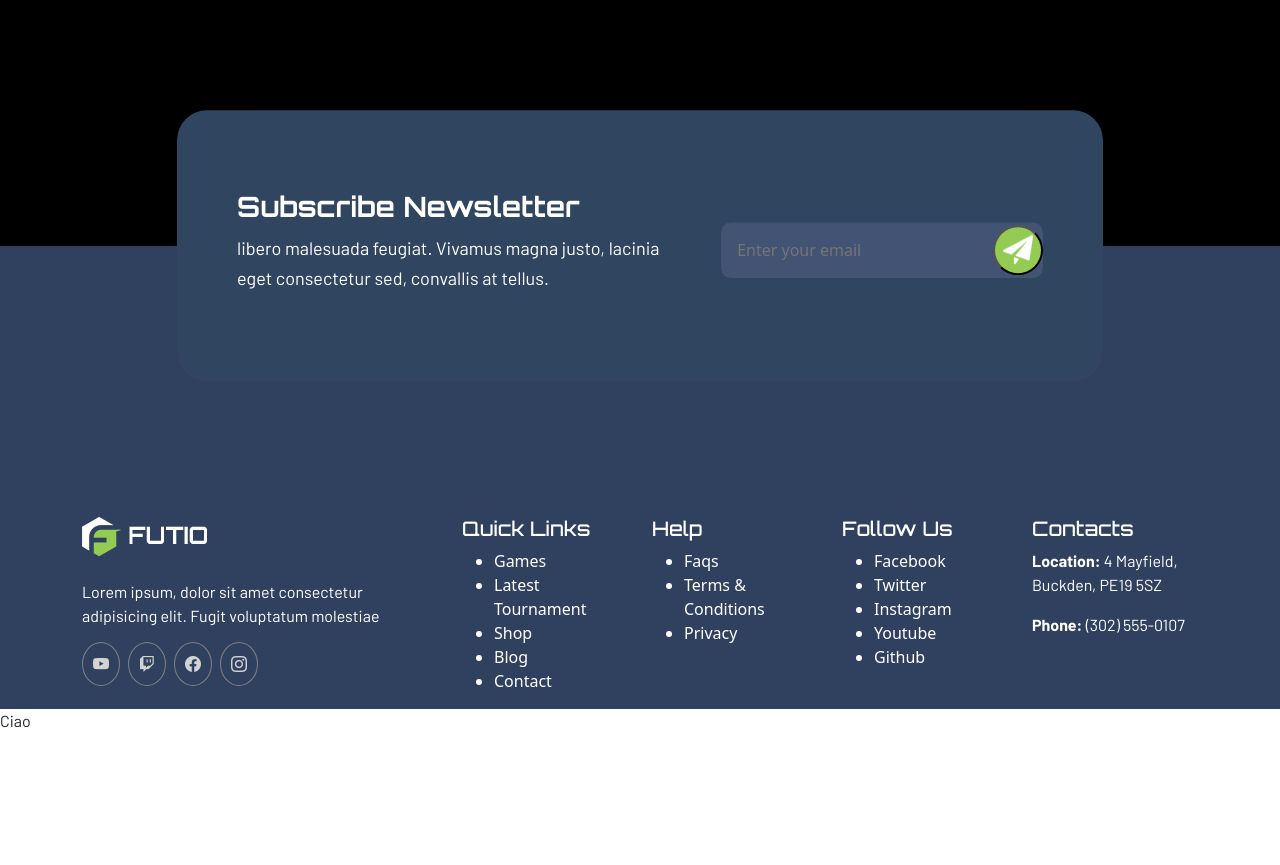
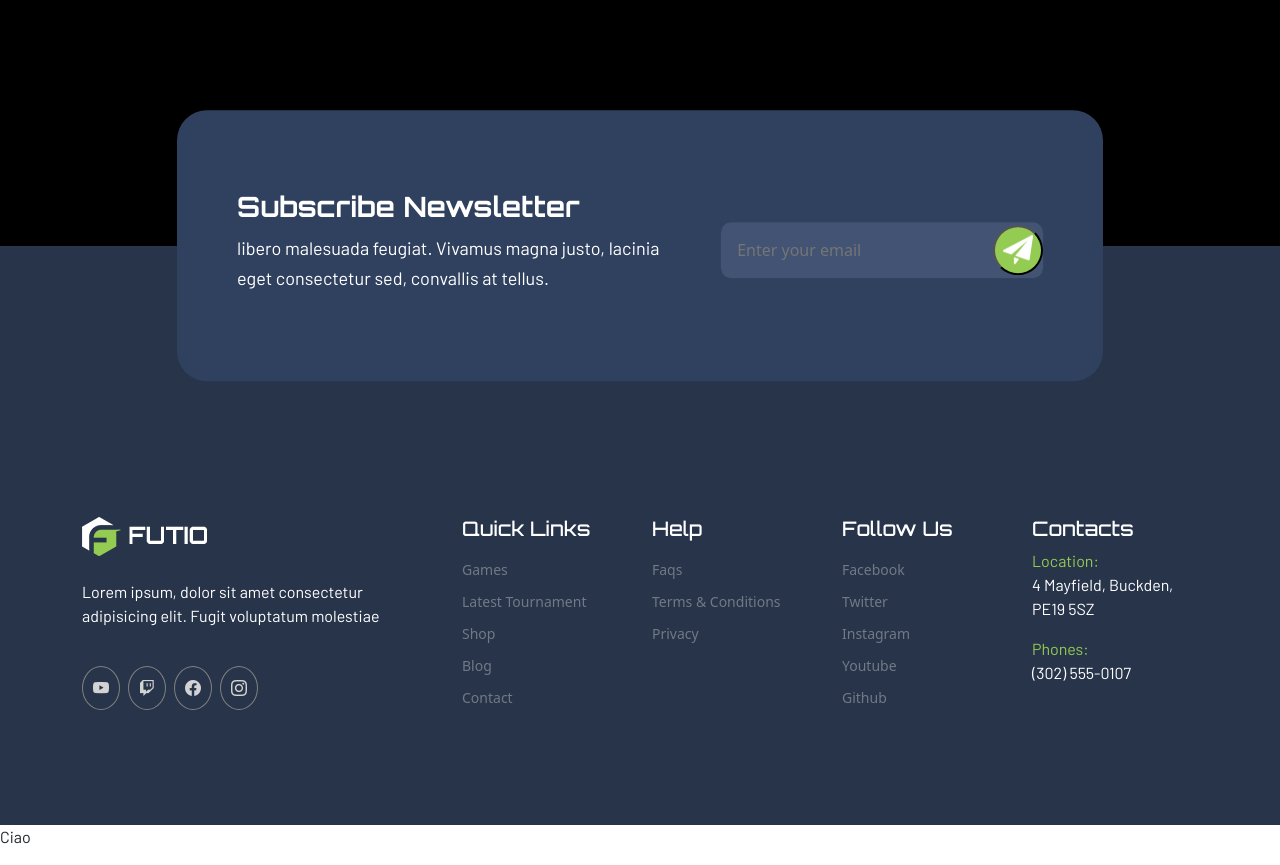
Before and after one commit to orazi-paolo/proj-html-vuejs, a Vue app: page / in a window 1280 px wide. Shown: the part 5779-6644 px from the top of the page. Before the commit the page ends 6528 px from the top, so only its background shows below. Built offline with nearby package versions, Linux system fonts and the light colour scheme.

Commit message:
completed FooterColList

```diff
--- a/src/components/AppFooter.vue
+++ b/src/components/AppFooter.vue
@@ -25,7 +25,7 @@ export default {
           <a href="#">
             <img src="../assets/logo.png" alt="logo">
           </a>
-          <p class="mb-4 mt-4">
+          <p class="mb-5 mt-4">
             Lorem ipsum, dolor sit amet consectetur adipisicing elit. Fugit voluptatum molestiae
           </p>
           <div class="social">
@@ -58,8 +58,8 @@ export default {
           <AppFooterColList title="Follow Us" :items="followUsLinks"/>
           <div class="col-2">
             <h5>Contacts</h5>
-            <p><strong>Location:</strong> 4 Mayfield, Buckden, PE19 5SZ</p>
-            <p><strong>Phone:</strong> (302) 555-0107</p>
+            <p><span>Location:</span> <br> 4 Mayfield, Buckden, PE19 5SZ</p>
+            <p><span>Phones:</span> <br> (302) 555-0107</p>
           </div>
       </div>
     </div>
@@ -70,12 +70,20 @@ export default {
 
 <style lang="scss" scoped>
 .bg-footer {
-  background-color: #30405F;
+  background-color: #27344a;
+  padding-bottom: 100px;
 }
 ul li a{
   color: lightgray;
   border: 1px solid gray;
   border-radius: 50%;
   padding: 10px;
+  &:hover{
+    color: #94CB53;
+    border-color: #94CB53;
+  }
+}
+span{
+  color: #94CB53;
 }
 </style>
--- a/src/components/appFooterChild/AppFooterColList.vue
+++ b/src/components/appFooterChild/AppFooterColList.vue
@@ -20,14 +20,28 @@ export default {
 
 <template>
   <div class="col-2">
-    <h5>
+    <h5 class="mb-3">
       {{ title }}
     </h5>
-    <ul>
-      <li v-for="item in items" :key="item"> {{ item }}</li>
+    <ul class="list-unstyled">
+      <li v-for="item in items" :key="item" class="mb-2">
+         <a href="">
+            {{ item }}
+         </a>
+        </li>
     </ul>
   </div>
 </template>
 
-<style scoped>
+<style lang="scss" scoped>
+li{
+  a{
+    color: rgba(211, 211, 211, 0.437);
+    font-size: 14px;
+    text-decoration: none;
+    &:hover{
+      color: #94CB53;
+    }
+  }
+}
 </style>
--- a/src/components/appFooterChild/AppFooterNewsLetter.vue
+++ b/src/components/appFooterChild/AppFooterNewsLetter.vue
@@ -56,7 +56,7 @@ export default {
 
     .footer-form{
       border-radius: 30px;
-      background-color: #30455f;
+      background-color: #30405F;
       padding: 80px 60px 72px;
 
       .title{
```
